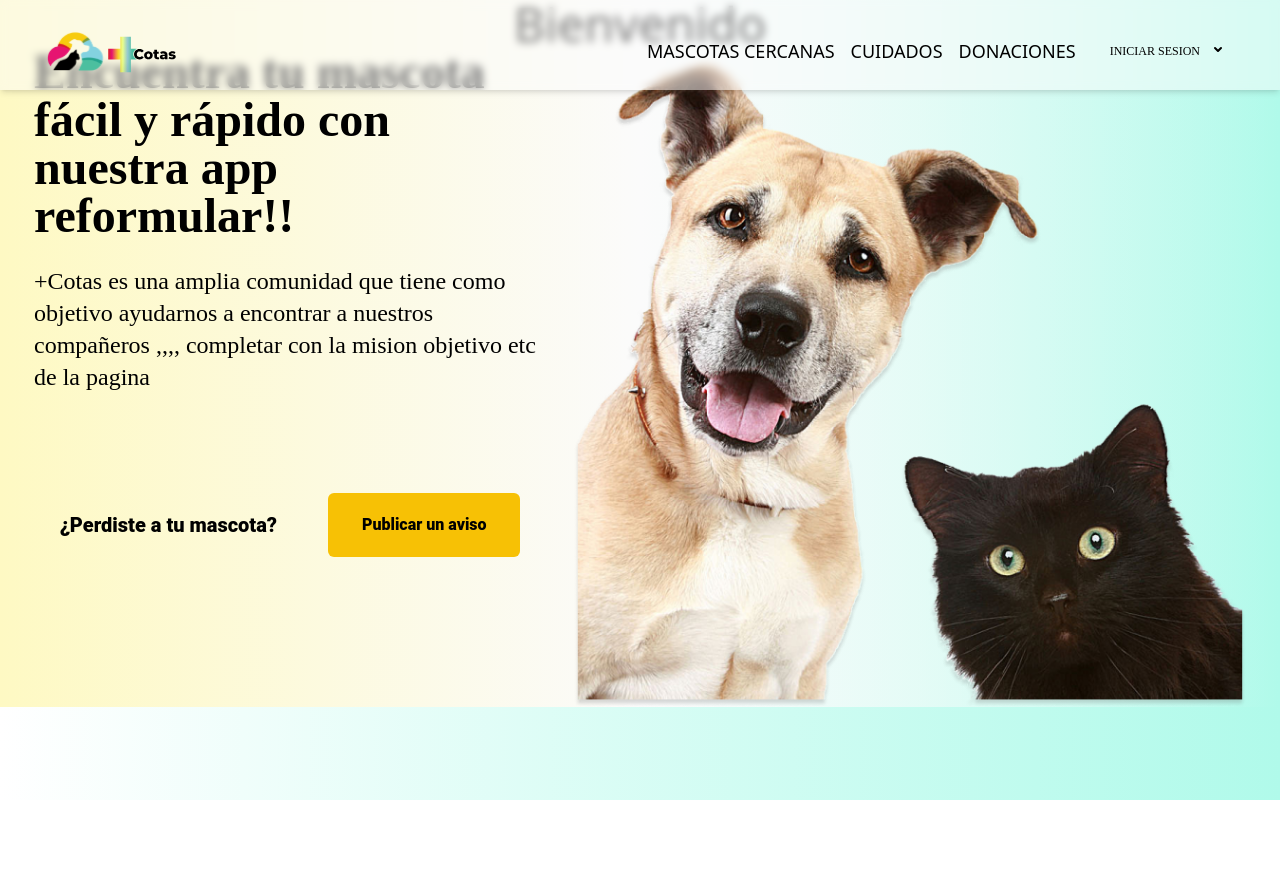
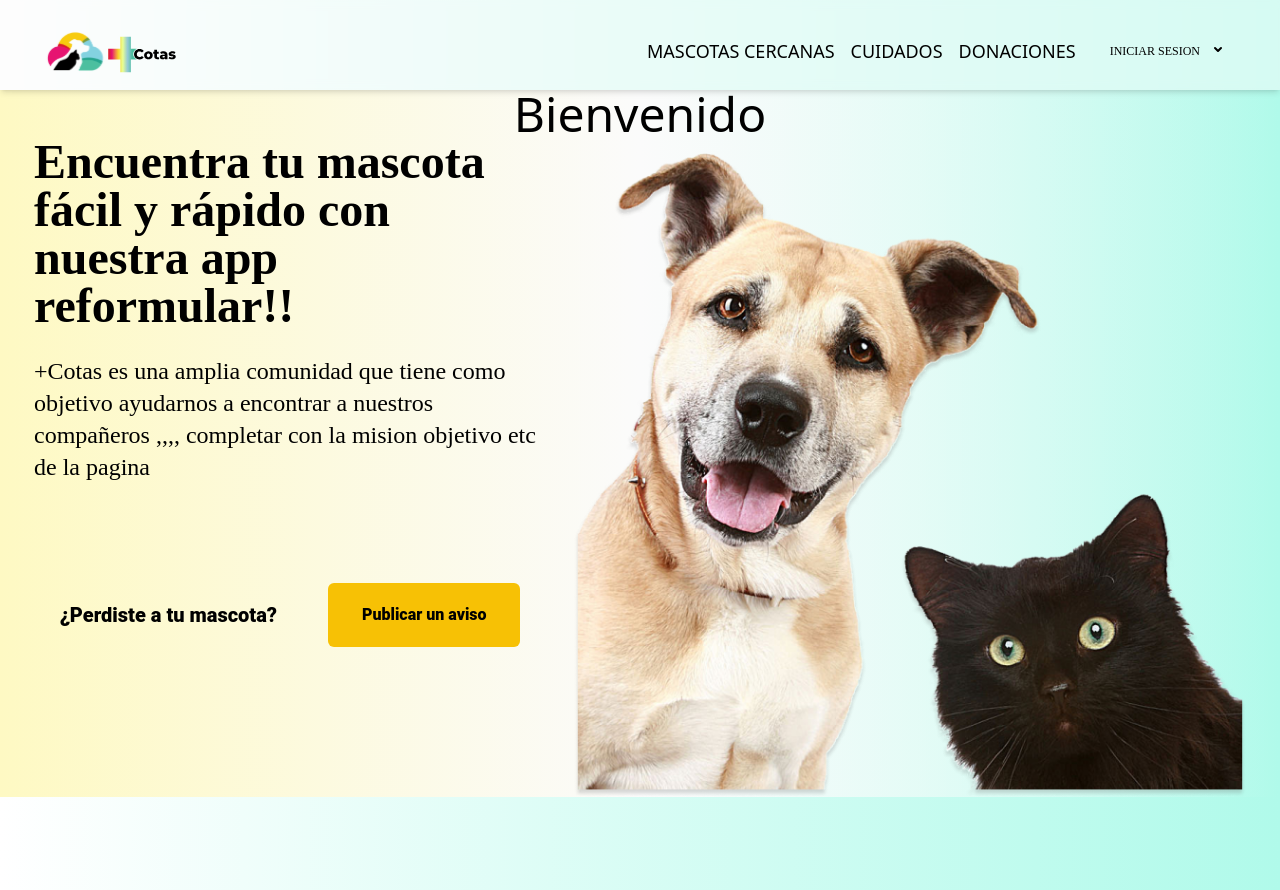
Before and after one commit to Veron-Juan/Devlights-final-project, a React (Vite) app in the folder frontend/: page / in a window 1280 px wide. Before the commit the page ends 800 px from the top, so only its background shows below. Built offline with nearby package versions, Linux system fonts and the light colour scheme.

Commit message:
fix:Se corrigió la vista en relación al navbar

```diff
--- a/frontend/src/pages/home/Home.jsx
+++ b/frontend/src/pages/home/Home.jsx
@@ -1,21 +1,16 @@
-
-import { HomeBody } from '../../components/home/HomeBody'
-import { HomeHero } from '../../components/Home/HomeHero'
-import { useSelector } from 'react-redux'
-
+import { HomeBody } from "../../components/home/HomeBody";
+import { HomeHero } from "../../components/Home/HomeHero";
+import { useSelector } from "react-redux";
 
 export default function Home() {
-
-  const {name} = useSelector((state)=> state.user)
+  const { name } = useSelector((state) => state.user);
   return (
-    <div>
-      <p className='text-5xl text-center'>Bienvenido {name} </p>
-      <div className=' mx-auto max-w-7xl flex justify-center   text-black '>
-
+    <div className="mt-[90px] w-full">
+      <p className="text-5xl text-center">Bienvenido {name} </p>
+      <div className="mx-auto max-w-7xl flex justify-center text-black ">
         <HomeBody />
-        <HomeHero/>
+        <HomeHero />
       </div>
-
     </div>
-  )
+  );
 }
```
